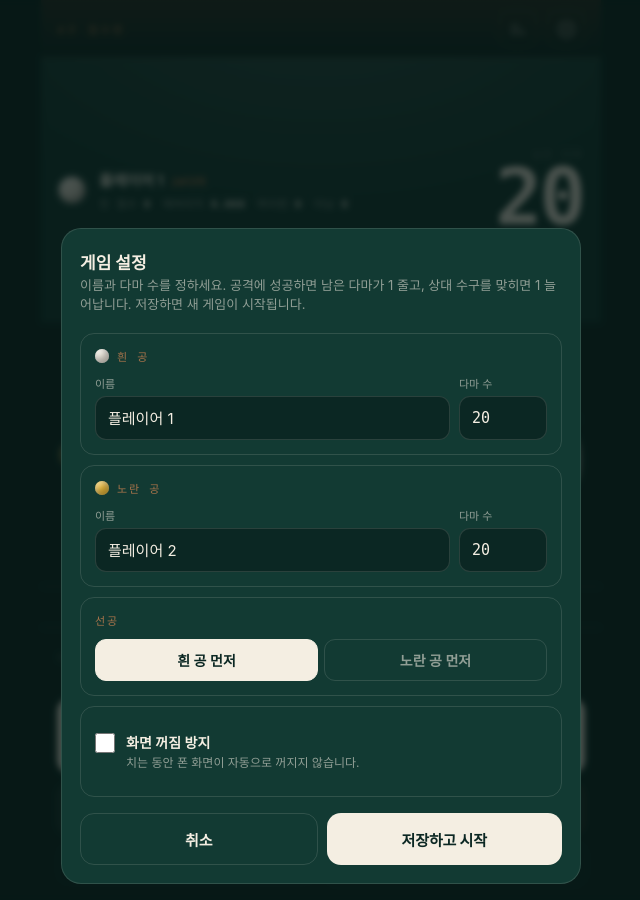
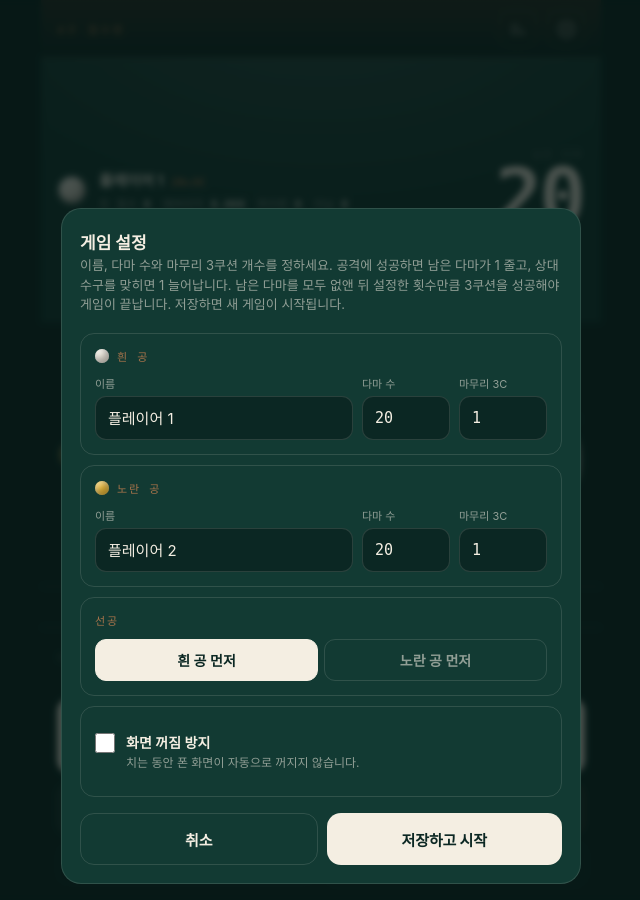
Before and after one commit to kimdukgyoo/kimdukgyoo.github.io, a Jekyll site: the page temp/4gu.html, which Jekyll copies as it is, in a window 1280 px wide. Shown: the whole page, without its empty margins (319-959 px from the left). Built offline with Jekyll 4.4.1, drawn with Linux system fonts in a browser that asks for light colours; some of the changed lines change nothing that is shown.

Commit message:
Add files via upload

```diff
--- a/temp/4gu.html
+++ b/temp/4gu.html
@@ -143,10 +143,10 @@ button:focus-visible{outline:2px solid var(--rail-lt);outline-offset:2px}
   scrollbar-width:none;
 }
 .strip::-webkit-scrollbar{display:none}
-.col{flex:0 0 auto;width:26px;display:flex;flex-direction:column;gap:2px}
+.col{flex:0 0 auto;width:38px;display:flex;flex-direction:column;gap:2px}
 .cell{
   flex:1;border-radius:3px;display:grid;place-items:center;
-  font-family:var(--mono);font-size:11px;font-weight:600;
+  font-family:var(--mono);font-size:10px;font-weight:600;
   background:rgba(244,238,226,.06);color:var(--faint);
 }
 .cell.has{color:var(--cloth)}
@@ -350,13 +350,14 @@ input:focus{outline:none;border-color:var(--rail-lt)}
 <div class="veil" id="veilSetup" hidden>
   <div class="sheet" role="dialog" aria-modal="true" aria-label="게임 설정">
     <h2>게임 설정</h2>
-    <p class="sub">이름과 다마 수를 정하세요. 공격에 성공하면 남은 다마가 1 줄고, 상대 수구를 맞히면 1 늘어납니다. 저장하면 새 게임이 시작됩니다.</p>
+    <p class="sub">이름, 다마 수와 마무리 3쿠션 개수를 정하세요. 공격에 성공하면 남은 다마가 1 줄고, 상대 수구를 맞히면 1 늘어납니다. 남은 다마를 모두 없앤 뒤 설정한 횟수만큼 3쿠션을 성공해야 게임이 끝납니다. 저장하면 새 게임이 시작됩니다.</p>
 
     <div class="fset">
       <div class="lg"><span class="ball white"></span>흰 공</div>
       <div class="frow">
         <label class="fld"><span>이름</span><input type="text" id="f_name0" maxlength="10" placeholder="플레이어 1"></label>
         <label class="fld num"><span>다마 수</span><input type="number" id="f_tg0" min="1" max="999" inputmode="numeric"></label>
+        <label class="fld num"><span>마무리 3C</span><input type="number" id="f_3c0" min="1" max="9" inputmode="numeric"></label>
       </div>
     </div>
 
@@ -365,6 +366,7 @@ input:focus{outline:none;border-color:var(--rail-lt)}
       <div class="frow">
         <label class="fld"><span>이름</span><input type="text" id="f_name1" maxlength="10" placeholder="플레이어 2"></label>
         <label class="fld num"><span>다마 수</span><input type="number" id="f_tg1" min="1" max="999" inputmode="numeric"></label>
+        <label class="fld num"><span>마무리 3C</span><input type="number" id="f_3c1" min="1" max="9" inputmode="numeric"></label>
       </div>
     </div>
 
@@ -428,15 +430,23 @@ var S, history=[];
 
 function fresh(cfg){
   cfg=cfg||{};
-  var p=cfg.p||[{name:"플레이어 1",target:20},{name:"플레이어 2",target:20}];
+  var p=cfg.p||[
+    {name:"플레이어 1",target:20,finishTarget:1},
+    {name:"플레이어 2",target:20,finishTarget:1}
+  ];
+  function fp(x, fallbackName){
+    return {
+      name:x.name||fallbackName,
+      target:Math.max(1,parseInt(x.target,10)||20),
+      finishTarget:Math.max(1,parseInt(x.finishTarget,10)||1),
+      score:0, finishScore:0, innings:0, high:0
+    };
+  }
   return {
-    p:[
-      {name:p[0].name,target:p[0].target,score:0,innings:0,high:0},
-      {name:p[1].name,target:p[1].target,score:0,innings:0,high:0}
-    ],
+    p:[fp(p[0],"플레이어 1"),fp(p[1],"플레이어 2")],
     starter:cfg.starter||0,
     turn:cfg.starter||0,
-    run:0, inning:1, log:[], done:false, winner:null,
+    run:0, run3c:0, inning:1, log:[], done:false, winner:null,
     wake:!!cfg.wake
   };
 }
@@ -448,7 +458,36 @@ function load(){
     var raw=localStorage.getItem(KEY);
     if(!raw) return null;
     var o=JSON.parse(raw);
-    if(o&&o.p&&o.p.length===2&&typeof o.turn==="number") return o;
+    if(o&&o.p&&o.p.length===2&&typeof o.turn==="number"){
+      var hadSeparated3c = o.p.some(function(x){return typeof x.finishScore==="number" || typeof x.finishTarget==="number";});
+      for(var i=0;i<2;i++){
+        var pi=o.p[i];
+        pi.finishTarget=Math.max(1,parseInt(pi.finishTarget,10)||1);
+        pi.finishScore=Math.max(0,parseInt(pi.finishScore,10)||0);
+
+        // 직전 버전은 마지막 3C를 일반 score에 +1로 넣었으므로 분리한다.
+        if(!hadSeparated3c && pi.score>pi.target){
+          pi.finishScore=Math.min(pi.finishTarget,pi.score-pi.target);
+          pi.score=pi.target;
+        }
+      }
+      if(typeof o.run3c!=="number") o.run3c=0;
+
+      // 최초 버전에서 다마 소진 즉시 종료된 저장 상태는 마지막 3C 단계로 복구한다.
+      if(o.done && o.winner!==null && o.winner!==undefined){
+        var w=o.winner, wp=o.p[w];
+        if(wp && wp.score===wp.target && wp.finishScore<wp.finishTarget){
+          var last=o.log && o.log.length ? o.log[o.log.length-1] : null;
+          if(last && last.p===w && !last.finish3c){
+            o.log.pop();
+            wp.innings=Math.max(0,(wp.innings||0)-1);
+            o.run=Math.max(0,last.pts||0);
+          }
+          o.done=false; o.winner=null; o.turn=w;
+        }
+      }
+      return o;
+    }
   }catch(e){}
   return null;
 }
@@ -470,33 +509,63 @@ function attempts(i){
 }
 function avg(i){
   var a=attempts(i);
+  // 마무리 3C는 일반 4구 점수와 분리해 애버리지에는 포함하지 않는다.
   return a>0 ? (S.p[i].score/a).toFixed(3) : "0.000";
+}
+function targetText(p){
+  return p.target+"+3C"+(p.finishTarget>1?"×"+p.finishTarget:"");
+}
+function scoreText(p){
+  var s=String(p.score);
+  if(p.finishScore>0) s+="+3C"+(p.finishScore>1?"×"+p.finishScore:"");
+  return s;
+}
+function runText(){
+  var parts=[];
+  if(S.run!==0) parts.push((S.run>0?"+":"")+S.run);
+  if(S.run3c>0) parts.push("3C"+(S.run3c>1?"×"+S.run3c:""));
+  return parts.join(" + ");
+}
+function logText(rec){
+  var parts=[];
+  if(rec.pts!==0) parts.push(String(rec.pts));
+  if(rec.c3>0) parts.push("3C"+(rec.c3>1?"×"+rec.c3:""));
+  return parts.length?parts.join("+"):"0";
 }
 
 function addPoint(){
   if(S.done) return;
   snap();
-  var t=S.turn;
-  S.p[t].score++; S.run++;
-  if(S.run>S.p[t].high) S.p[t].high=S.run;
-  if(S.p[t].score>=S.p[t].target){
-    S.p[t].innings++;
-    S.log.push({i:S.inning,p:t,pts:S.run});
-    S.run=0; S.done=true; S.winner=t;
-    render(); save(); showWin(); return;
+  var t=S.turn, p=S.p[t];
+
+  if(p.score<p.target){
+    p.score++; S.run++;
+    if(S.run>p.high) p.high=S.run;
+  }else{
+    // 다마를 모두 소진한 뒤에는 일반 점수 대신 마무리 3C를 별도 카운트한다.
+    p.finishScore++; S.run3c++;
+    if(p.finishScore>=p.finishTarget){
+      p.finishScore=p.finishTarget;
+      p.innings++;
+      S.log.push({i:S.inning,p:t,pts:S.run,c3:S.run3c,finish3c:true});
+      S.run=0; S.run3c=0; S.done=true; S.winner=t;
+      render(); save(); showWin(); return;
+    }
   }
   render(); save();
 }
 function endTurn(foul){
   if(S.done) return;
+  var t=S.turn, p=S.p[t];
+  // 일반 다마를 모두 소진한 마무리 3C 단계에서는 실점을 적용하지 않는다.
+  if(foul && p.score>=p.target) return;
   snap();
-  var t=S.turn;
   var deduct=foul?1:0;
-  S.p[t].score-=deduct;
+  p.score-=deduct;
   var pts=S.run-deduct;
-  S.p[t].innings++;
-  S.log.push({i:S.inning,p:t,pts:pts,foul:!!foul});
-  S.run=0;
+  p.innings++;
+  S.log.push({i:S.inning,p:t,pts:pts,c3:S.run3c,foul:!!foul});
+  S.run=0; S.run3c=0;
   var second=1-S.starter;
   if(t===second) S.inning++;
   S.turn=1-t;
@@ -508,33 +577,41 @@ function render(){
   var t=S.turn;
   document.documentElement.style.setProperty("--accent", t===0?"var(--white-ball)":"var(--yellow-ball)");
   for(var i=0;i<2;i++){
-    var rem=S.p[i].target-S.p[i].score;
+    var p=S.p[i];
+    var rem=p.target-p.score;
+    var inFinish=rem<=0;
+    var rem3c=Math.max(0,p.finishTarget-p.finishScore);
     $("card"+i).classList.toggle("on", !S.done && S.turn===i);
-    $("name"+i).textContent=S.p[i].name;
-    $("tg"+i).textContent=S.p[i].target+"다마";
-    $("rem"+i).textContent=rem;
-    $("rem"+i).classList.toggle("over", rem>S.p[i].target);
-    $("pt"+i).textContent=S.p[i].score;
+    $("name"+i).textContent=p.name;
+    $("tg"+i).textContent=targetText(p);
+    $("rem"+i).textContent=inFinish?rem3c:Math.max(0,rem);
+    $("rem"+i).previousElementSibling.textContent=inFinish?"남은 3C":"남은 다마";
+    $("rem"+i).classList.toggle("over", rem>p.target);
+    $("pt"+i).textContent=scoreText(p);
     $("avg"+i).textContent=avg(i);
-    $("hr"+i).textContent=S.p[i].high;
-    $("in"+i).textContent=S.p[i].innings;
+    $("hr"+i).textContent=p.high;
+    $("in"+i).textContent=p.innings;
     var r=$("run"+i);
-    if(!S.done && S.turn===i && S.run>0){ r.hidden=false; r.textContent="이번 차례 "+S.run+"개"; }
-    else r.hidden=true;
+    if(!S.done && S.turn===i && (S.run!==0 || S.run3c>0)){
+      r.hidden=false; r.textContent="이번 차례 "+runText();
+    }else r.hidden=true;
   }
   $("inningNo").textContent=S.inning;
   $("pointWho").textContent=S.done?"":S.p[t].name;
+  var pointLabel=$("btnPoint").firstChild;
+  if(pointLabel) pointLabel.nodeValue=(!S.done && S.p[t].score>=S.p[t].target)?"3쿠션 성공 ":"득점 ";
   $("btnPoint").disabled=S.done;
   $("btnMiss").disabled=S.done;
-  $("btnFoul").disabled=S.done;
+  // 일반 다마가 남아 있을 때만 실점 +1을 사용할 수 있다.
+  $("btnFoul").disabled=S.done || S.p[t].score>=S.p[t].target;
   $("btnUndo").disabled=history.length===0;
   drawStrip();
 }
 
 function drawStrip(){
   var el=$("strip"); el.innerHTML="";
-  var maxI=S.done?S.inning:S.inning;
-  if(!S.log.length && S.run===0 && S.inning===1){
+  var maxI=S.inning;
+  if(!S.log.length && S.run===0 && S.run3c===0 && S.inning===1){
     var e=document.createElement("div");
     e.className="strip-empty";
     e.textContent="이닝별 득점이 여기에 쌓입니다";
@@ -549,12 +626,13 @@ function drawStrip(){
       for(var j=0;j<S.log.length;j++){ if(S.log[j].i===n && S.log[j].p===pi){ rec=S.log[j]; break; } }
       var c=document.createElement("div"); c.className="cell";
       if(rec){
-        c.classList.add(rec.pts>0?"has":"zero", pi===0?"white":"yellow");
-        if(rec.pts<0) c.className="cell minus";
-        c.textContent=rec.pts;
+        var positive=rec.pts>0 || (rec.c3||0)>0;
+        c.classList.add(positive?"has":"zero", pi===0?"white":"yellow");
+        if(rec.pts<0 && !(rec.c3>0)) c.className="cell minus";
+        c.textContent=logText({pts:rec.pts||0,c3:rec.c3||0});
       }else if(!S.done && S.turn===pi && n===S.inning){
         c.classList.add("live");
-        c.textContent=S.run>0?S.run:"·";
+        c.textContent=(S.run!==0 || S.run3c>0)?logText({pts:S.run,c3:S.run3c}):"·";
       }else{
         c.textContent="";
       }
@@ -568,26 +646,31 @@ function drawStrip(){
 }
 
 function statTable(target){
-  var rows="<tr><th>선수</th><th>남은 다마</th><th>친 점수</th><th>이닝</th><th>애버리지</th></tr>";
+  var rows="<tr><th>선수</th><th>남은 다마</th><th>3C</th><th>친 점수</th><th>이닝</th><th>애버리지</th></tr>";
   for(var i=0;i<2;i++){
+    var p=S.p[i];
     rows+="<tr><td><span class='bd' style='background:"+(i===0?"#F4EEE2":"#F0BE3C")+"'></span>"
-      +esc(S.p[i].name)+"</td><td>"+(S.p[i].target-S.p[i].score)+"</td><td>"+S.p[i].score
-      +"</td><td>"+S.p[i].innings+"</td><td>"+avg(i)+"</td></tr>";
+      +esc(p.name)+"</td><td>"+Math.max(0,p.target-p.score)+"</td><td>"+p.finishScore+"/"+p.finishTarget
+      +"</td><td>"+esc(scoreText(p))+"</td><td>"+p.innings+"</td><td>"+avg(i)+"</td></tr>";
   }
   target.innerHTML=rows;
 }
-function esc(s){return String(s).replace(/[&<>"]/g,function(c){return({"&":"&amp;","<":"&lt;",">":"&gt;",'"':"&quot;"})[c]})}
+function esc(s){return String(s).replace(/[&<>\"]/g,function(c){return({"&":"&amp;","<":"&lt;",">":"&gt;",'\"':"&quot;"})[c]})}
 
 function showWin(){
-  var w=S.winner, l=1-w;
+  var w=S.winner, l=1-w, lp=S.p[l];
   $("winName").textContent=S.p[w].name;
-  $("winFin").innerHTML="<b>"+(S.p[l].target-S.p[l].score)+"</b>다마 남기고 승리";
+  if(lp.score<lp.target){
+    $("winFin").innerHTML="<b>"+(lp.target-lp.score)+"</b>다마 남기고 승리";
+  }else{
+    $("winFin").innerHTML="<b>"+Math.max(0,lp.finishTarget-lp.finishScore)+"</b>개의 3C 남기고 승리";
+  }
   statTable($("winTable"));
   $("veilWin").hidden=false;
 }
 function showRecord(){
   var n=S.log.length;
-  $("recSub").textContent = n? (S.inning-(S.done?0:0))+"이닝 진행, 총 "+n+"번의 차례가 끝났습니다."
+  $("recSub").textContent = n? S.inning+"이닝 진행, 총 "+n+"번의 차례가 끝났습니다."
                              : "아직 끝난 차례가 없습니다.";
   statTable($("recTable"));
   $("veilRecord").hidden=false;
@@ -596,8 +679,8 @@ function showRecord(){
 /* ── 설정 ── */
 var setupStarter=0;
 function openSetup(){
-  $("f_name0").value=S.p[0].name; $("f_tg0").value=S.p[0].target;
-  $("f_name1").value=S.p[1].name; $("f_tg1").value=S.p[1].target;
+  $("f_name0").value=S.p[0].name; $("f_tg0").value=S.p[0].target; $("f_3c0").value=S.p[0].finishTarget;
+  $("f_name1").value=S.p[1].name; $("f_tg1").value=S.p[1].target; $("f_3c1").value=S.p[1].finishTarget;
   $("f_wake").checked=S.wake;
   setupStarter=S.starter; paintSeg();
   $("veilSetup").hidden=false;
@@ -611,15 +694,21 @@ function saveSetup(){
   var n1=($("f_name1").value||"").trim()||"플레이어 2";
   var t0=Math.max(1,Math.min(999,parseInt($("f_tg0").value,10)||20));
   var t1=Math.max(1,Math.min(999,parseInt($("f_tg1").value,10)||20));
-  S=fresh({p:[{name:n0,target:t0},{name:n1,target:t1}],starter:+setupStarter,
-           wake:$("f_wake").checked});
+  var c0=Math.max(1,Math.min(9,parseInt($("f_3c0").value,10)||1));
+  var c1=Math.max(1,Math.min(9,parseInt($("f_3c1").value,10)||1));
+  S=fresh({p:[
+    {name:n0,target:t0,finishTarget:c0},
+    {name:n1,target:t1,finishTarget:c1}
+  ],starter:+setupStarter,wake:$("f_wake").checked});
   history=[];
   $("veilSetup").hidden=true; $("veilWin").hidden=true;
   applyWake(); render(); save();
 }
 function newGame(){
-  S=fresh({p:[{name:S.p[0].name,target:S.p[0].target},{name:S.p[1].name,target:S.p[1].target}],
-           starter:S.starter, wake:S.wake});
+  S=fresh({p:[
+    {name:S.p[0].name,target:S.p[0].target,finishTarget:S.p[0].finishTarget},
+    {name:S.p[1].name,target:S.p[1].target,finishTarget:S.p[1].finishTarget}
+  ],starter:S.starter,wake:S.wake});
   history=[];
   $("veilWin").hidden=true;
   render(); save();
@@ -655,6 +744,11 @@ $("setupCancel").addEventListener("click",function(){$("veilSetup").hidden=true}
 $("setupSave").addEventListener("click",saveSetup);
 $("recClose").addEventListener("click",function(){$("veilRecord").hidden=true});
 $("winContinue").addEventListener("click",function(){
+  var w=S.winner;
+  if(w!==null && w!==undefined){
+    S.p[w].finishScore=Math.max(0,S.p[w].finishTarget-1);
+    S.turn=w;
+  }
   S.done=false; S.winner=null; $("veilWin").hidden=true; render(); save();
 });
 $("winNew").addEventListener("click",newGame);
```
